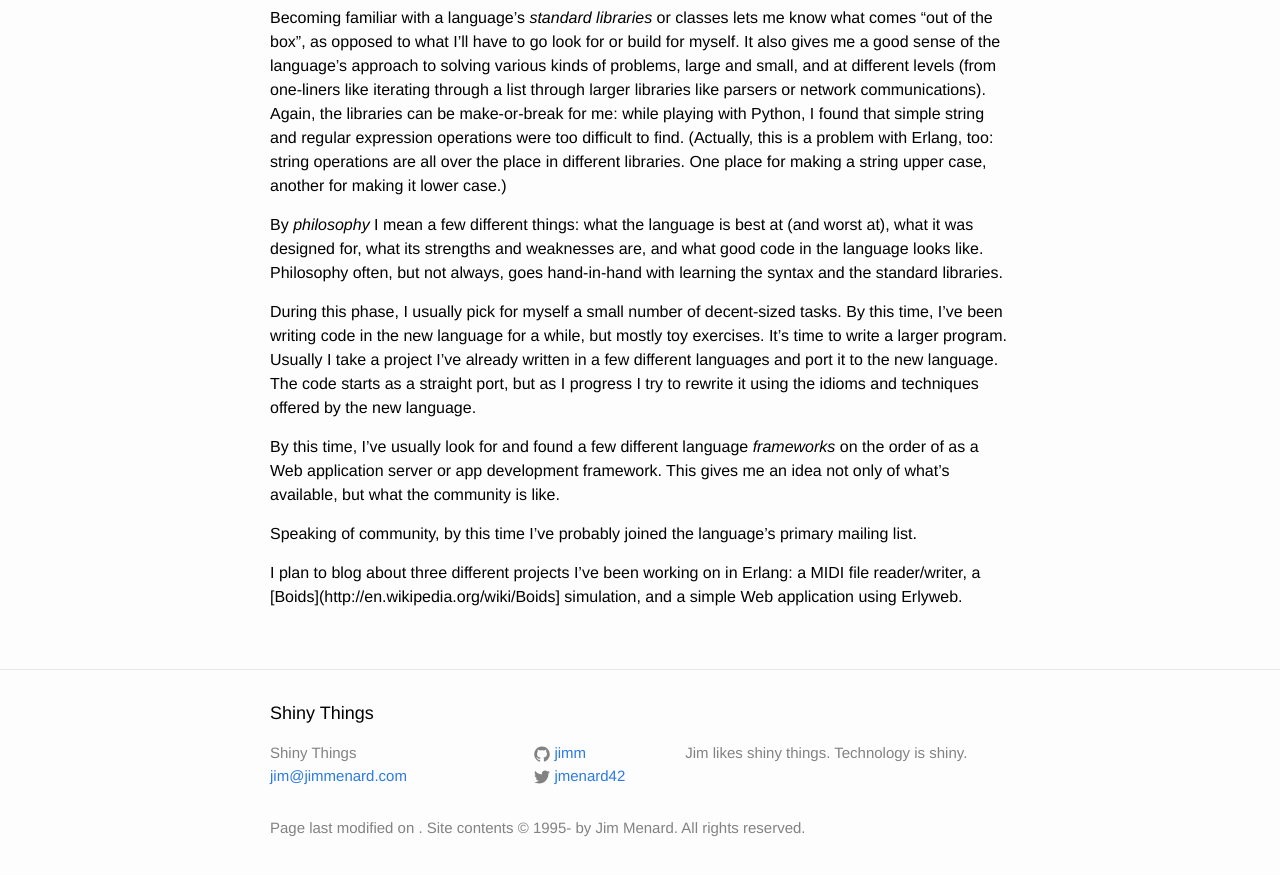
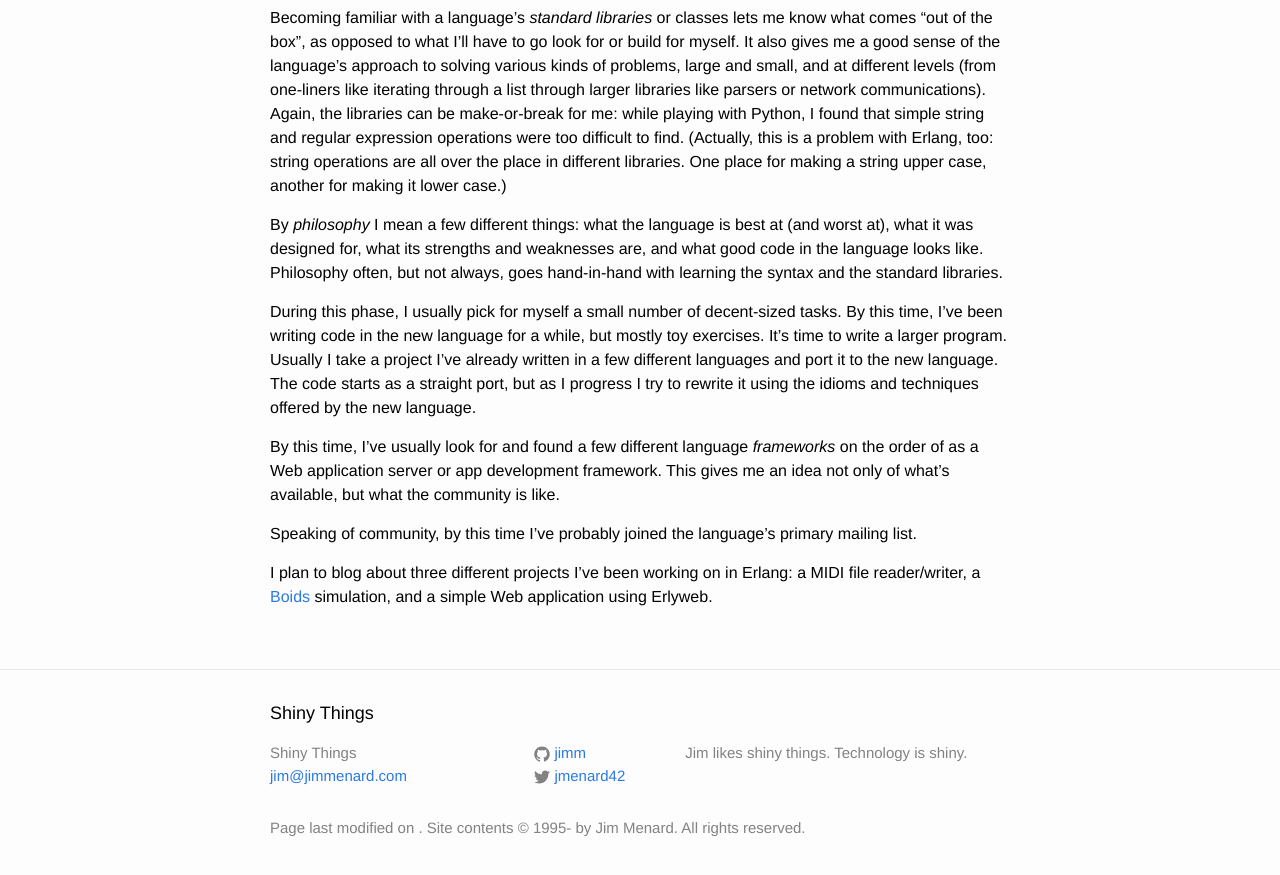
Before and after one commit to jimm/www-jimmenard-com-jekyll, a Jekyll site: the page built from _posts/2007-05-22-learning-a-new-programming-language.md, in a window 1280 px wide and 900 px high, scrolled down 1093 px. Shown: the top 875 px of the window. Built offline with Jekyll 4.4.1, drawn with Linux system fonts in a browser that asks for light colours.

Commit message:
fixed link formatting

```diff
--- a/_posts/2007-05-22-learning-a-new-programming-language.md
+++ b/_posts/2007-05-22-learning-a-new-programming-language.md
@@ -89,5 +89,5 @@ primary mailing list.
 
 I plan to blog about three different projects I've been working on in
 Erlang: a MIDI file reader/writer, a
-[Boids](http://en.wikipedia.org/wiki/Boids] simulation, and a simple Web
+[Boids](http://en.wikipedia.org/wiki/Boids) simulation, and a simple Web
 application using Erlyweb.
```
Also changed, not shown: _posts/2006-12-08-firebug.md (+1 -1 lines), _posts/2007-05-22-an-erlang-midi-file-reader-writer.md (+1 -1 lines).
